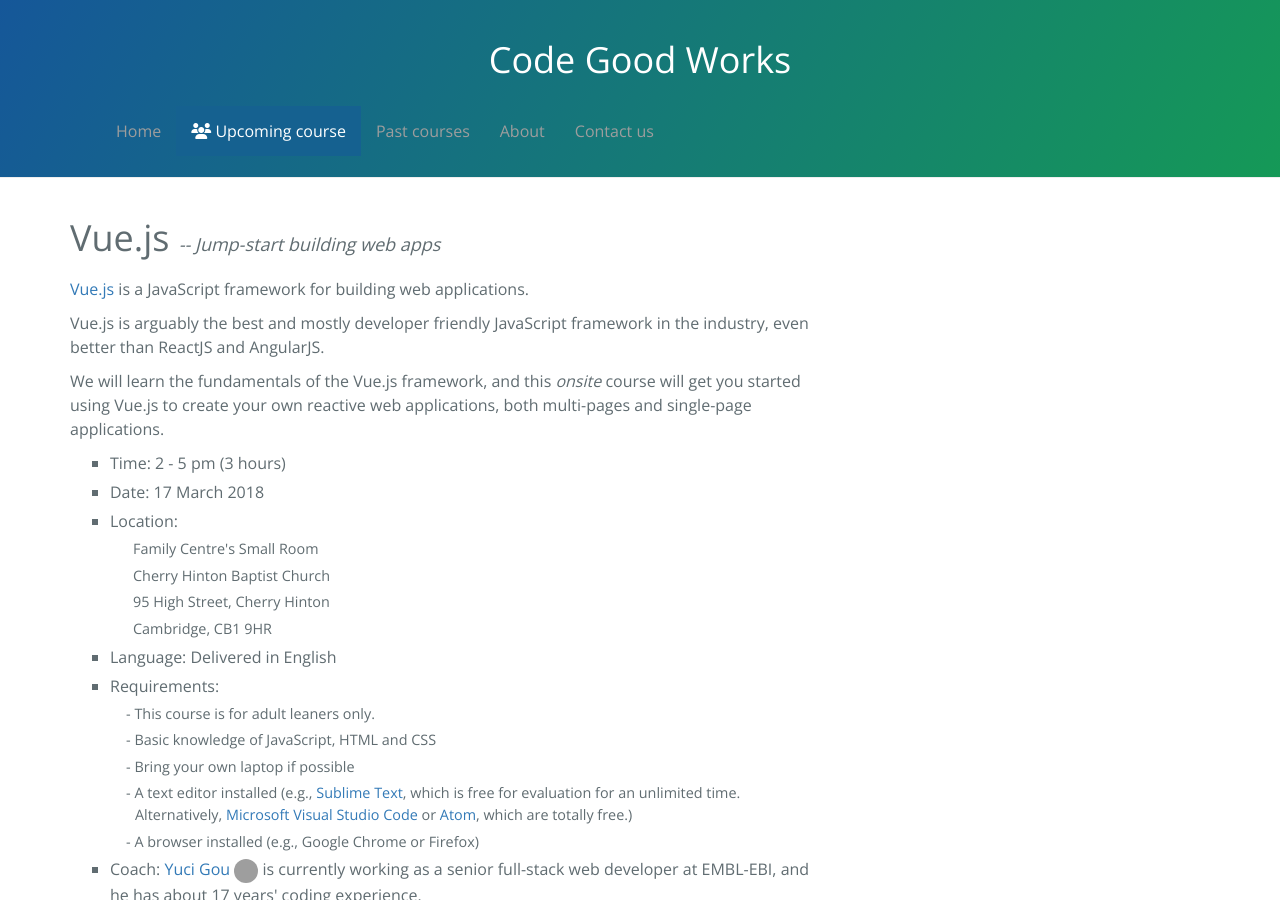
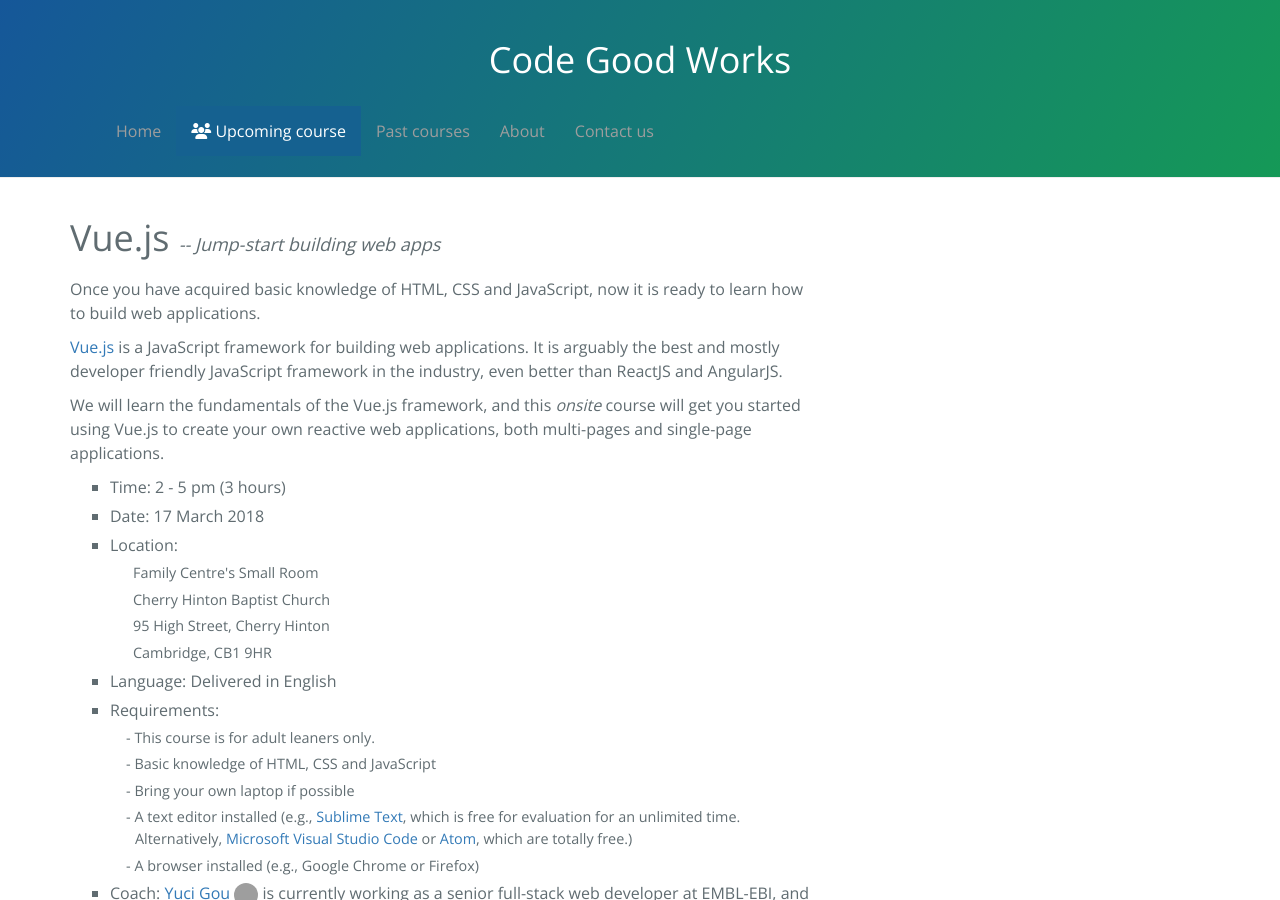
Before and after one commit to yucigou/codegoodworks, a Jekyll site: the page built from enrolment.md, in a window 1280 px wide and 900 px high. Built offline with Jekyll 4.4.1, drawn with Linux system fonts in a browser that asks for light colours; nearby versions of some CDN libraries; grey boxes are pictures that could not be loaded.

Commit message:
Update enrolment.md

```diff
--- a/enrolment.md
+++ b/enrolment.md
@@ -17,9 +17,8 @@ title: Free onsite courses for beginners - Code Good Works
   <h1>Vue.js <span class="subtitle">-- Jump-start building web apps</span></h1>
 </header>
 
-
-<p><a href="https://vuejs.org/">Vue.js</a> is a JavaScript framework for building web applications.</p>
-<p>Vue.js is arguably the best and mostly developer friendly JavaScript framework in the industry, even better than ReactJS and AngularJS.</p>
+<p>Once you have acquired basic knowledge of HTML, CSS and JavaScript, now it is ready to learn how to build web applications.</p>
+<p><a href="https://vuejs.org/">Vue.js</a> is a JavaScript framework for building web applications. It is arguably the best and mostly developer friendly JavaScript framework in the industry, even better than ReactJS and AngularJS.</p>
 <p>We will learn the fundamentals of the Vue.js framework, and this <em>onsite</em> course will get you started using Vue.js to create your own reactive web applications, both multi-pages and single-page applications.</p>
 
 <ul class="course-info">
@@ -39,7 +38,7 @@ title: Free onsite courses for beginners - Code Good Works
 <li>Requirements:
   <ul class="requirement">
     <li>This course is for adult leaners only.</li>
-    <li>Basic knowledge of JavaScript, HTML and CSS</li>
+    <li>Basic knowledge of HTML, CSS and JavaScript</li>
     <li>Bring your own laptop if possible</li>
     <li>A text editor installed
 (e.g., <a href="https://www.sublimetext.com/">Sublime Text</a>, which is free for evaluation for an unlimited time. Alternatively, <a href="https://code.visualstudio.com/download">Microsoft Visual Studio Code</a> or <a href="https://atom.io/">Atom</a>, which are totally free.)</li>
```
